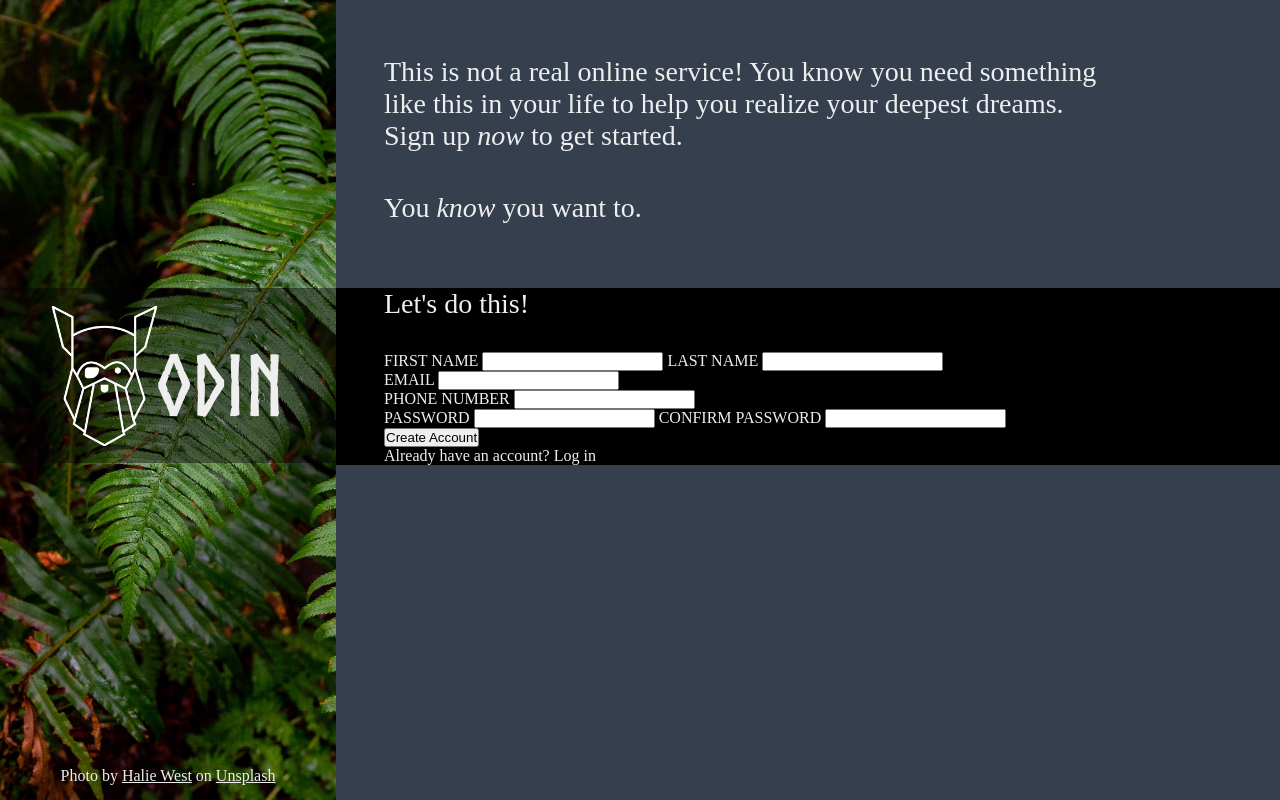
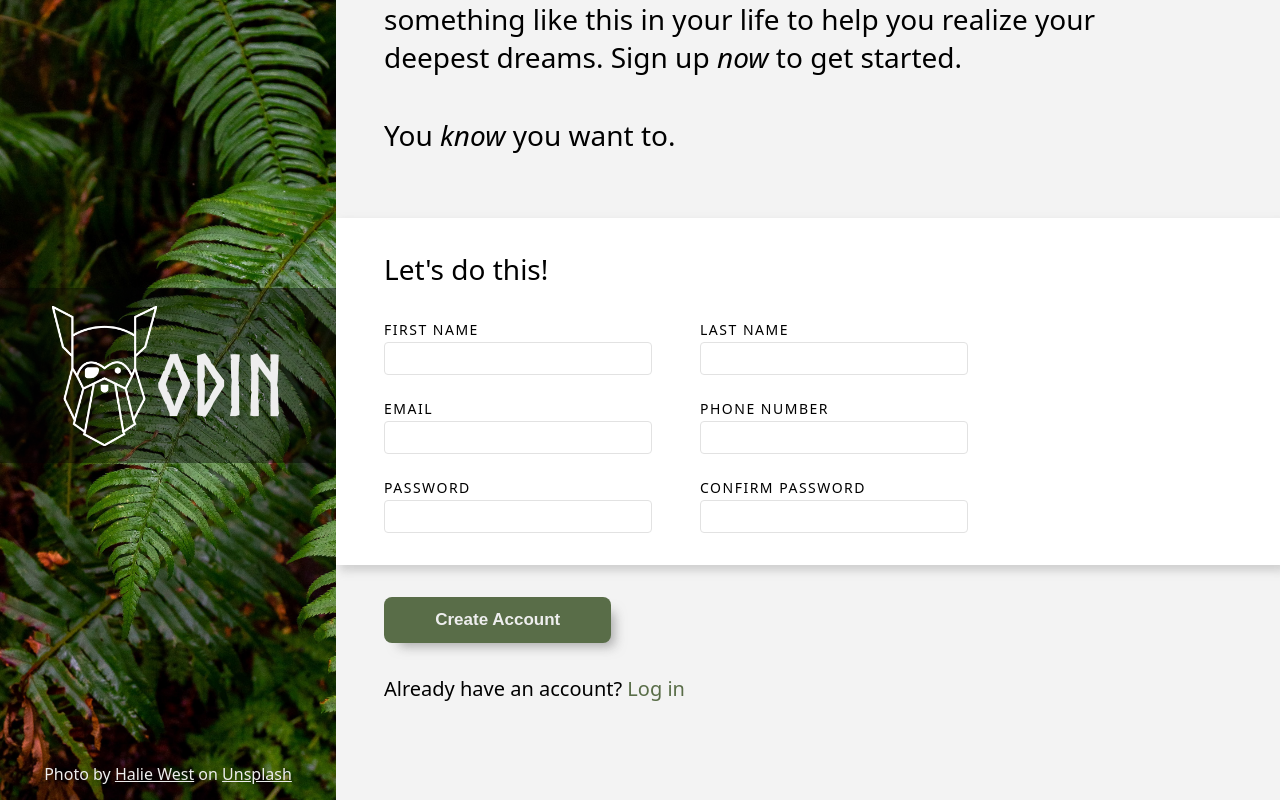
Before and after one commit to to0MuchAtOnce/odin-signup-form, a plain HTML site: page index.html in a window 1280 px wide. Drawn offline with Linux system fonts and the light colour scheme.

Commit message:
Update general styles

```diff
--- a/index.html
+++ b/index.html
@@ -40,34 +40,46 @@
         <form class="form" action="#">
           <div class="form-contents">
             <h3 class="heading-3">Let's do this!</h3>
+            <div>
               <fieldset class="name-inputs fieldset">
+                <div>
                   <label for="first-name">FIRST NAME</label>
-              <input type="text" id="first-name" />
+                  <input id="first-name" class="form-input" type="text" />
+                </div>
+                <div>
                   <label for="last-name">LAST NAME</label>
-              <input type="text" id="last-name" />
+                  <input id="last-name" class="form-input" type="text" />
+                </div>
               </fieldset>
 
               <fieldset class="contact-inputs fieldset">
                 <div>
                   <label for="email">EMAIL</label>
-                <input type="email" />
+                  <input class="form-input" type="email" />
                 </div>
                 <div>
                   <label for="phone">PHONE NUMBER</label>
-                <input type="phone" />
+                  <input class="form-input" type="phone" />
                 </div>
               </fieldset>
 
               <fieldset class="contact-inputs fieldset">
+                <div>
                   <label for="password">PASSWORD</label>
-              <input type="password" />
+                  <input class="form-input" type="password" />
+                </div>
+                <div>
                   <label for="confirm-password">CONFIRM PASSWORD</label>
-              <input type="confirm-password" />
+                  <input class="form-input" type="confirm-password" />
+                </div>
               </fieldset>
             </div>
+          </div>
           <div class="btn-container">
-            <input type="button" value="Create Account" />
-            <p>Already have an account? <span>Log in</span></p>
+            <input class="form-btn" type="button" value="Create Account" />
+            <p class="login-text">
+              Already have an account? <span>Log in</span>
+            </p>
           </div>
         </form>
       </section>
--- a/styles.css
+++ b/styles.css
@@ -1,7 +1,10 @@
 :root {
+  --bg: rgb(243, 243, 243);
+  --dark-text: #000;
   --light-text: #eee;
-  --dark-text: #000;
+  --form-bg: #ffffff;
   --banner-bg: rgba(4, 4, 4, 0.43);
+  --accent: #596d48;
 }
 
 * {
@@ -12,8 +15,10 @@
 
 body {
   display: flex;
-  background-color: rgb(54, 63, 78);
-  color: var(--light-text);
+  font-family: system-ui, 'Segoe UI', Roboto, Helvetica, Arial, sans-serif,
+    'Apple Color Emoji', 'Segoe UI Emoji', 'Segoe UI Symbol';
+  background-color: var(--bg);
+  color: var(--dark-text);
 }
 
 @font-face {
@@ -26,16 +31,18 @@ body {
   justify-content: space-between;
   flex-direction: column;
   text-align: center;
-  flex: 2;
+  flex: 3;
   background: url(/assets/image/foliage.jpg);
   background-size: cover;
   height: 100vh;
+  z-index: 1;
 }
 
 .image-credit {
   margin-bottom: 15px;
 }
 
+.image-credit,
 .image-credit-link {
   color: var(--light-text);
 }
@@ -45,6 +52,7 @@ body {
 }
 
 .logo-text {
+  color: #eee;
   margin-top: 1.2rem;
 }
 
@@ -64,7 +72,7 @@ body {
   display: flex;
   justify-content: center;
   flex-direction: column;
-  height: 65vh;
+  height: 83vh;
 }
 
 .heading-2,
@@ -76,9 +84,12 @@ body {
 
 .heading-2,
 .heading-2-bottom,
-.form-contents,
 .btn-container {
   margin-left: 3rem;
+}
+
+.form-contents {
+  padding-left: 3rem;
 }
 
 .heading-2 {
@@ -92,22 +103,81 @@ body {
 }
 
 .heading-3 {
-  margin-bottom: 2rem;
+  padding: 2rem 0 0;
 }
 
 .form {
   width: 100%;
-  background-color: #000;
 }
 
-input,
+.form-input,
 label {
-  max-width: 200px;
+  display: block;
+  width: 250px;
+}
+
+label {
+  letter-spacing: 1.5px;
+  font-size: 14px;
+  margin-bottom: 3px;
+}
+
+.form-input {
+  border: 1px solid #e2e2e2;
+  border-radius: 4px;
+  outline: 0;
+  padding: 8px;
+  margin-right: 48px;
+}
+
+.form-input:focus {
+  border: 1px solid rgba(41, 41, 247, 0.764);
+  box-shadow: 1px 3px 6px 0px rgba(170, 170, 170, 0.75);
+}
+
+.form-contents {
+  background-color: var(--form-bg);
+  box-shadow: 5px 5px 8px 1px rgba(197, 197, 197, 0.75);
+  margin-bottom: 2rem;
+}
+
+.form-contents > div {
+  display: flex;
+  flex-direction: column;
+  row-gap: 1.5rem;
+  padding: 2rem 0;
 }
 
 .fieldset {
+  display: flex;
   border: 0;
 }
 
-.inputs {
+.form-btn {
+  background-color: var(--accent);
+  box-shadow: 9px 9px 12px -6px rgba(140, 140, 140, 0.75);
+  color: #eee;
+  font-size: 17px;
+  font-weight: bold;
+  padding: 0.8rem 3.2rem;
+  border-radius: 8px;
+  border: 0;
+  outline: 0;
+  margin-bottom: 2rem;
 }
+
+.form-btn:hover {
+  cursor: pointer;
+}
+
+.form-btn:active {
+  transform: scale(0.98);
+}
+
+.login-text {
+  font-size: 20px;
+}
+
+.login-text > span {
+  color: var(--accent);
+}
```
Lines whose indentation alone changed are shown as unchanged.
